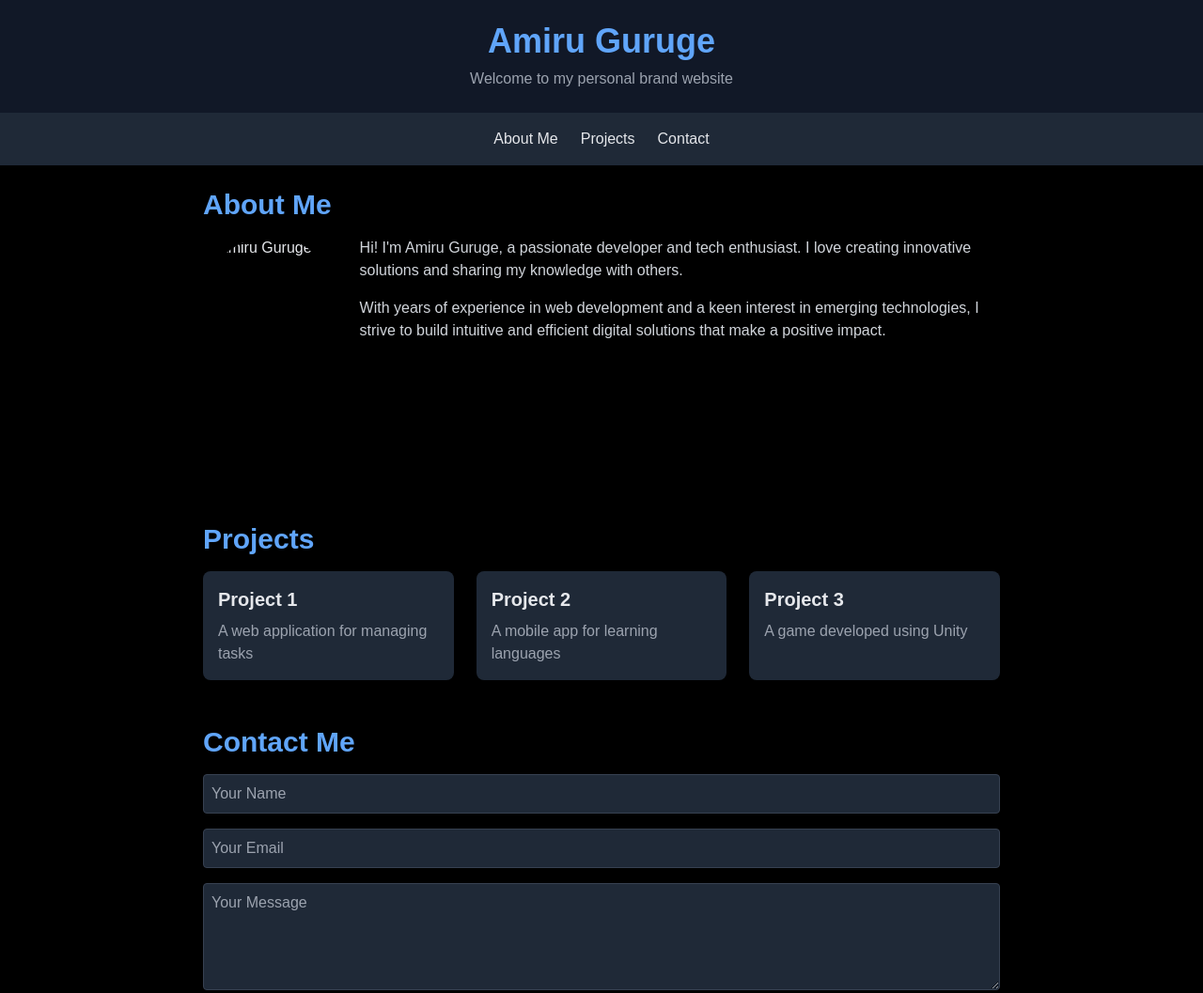
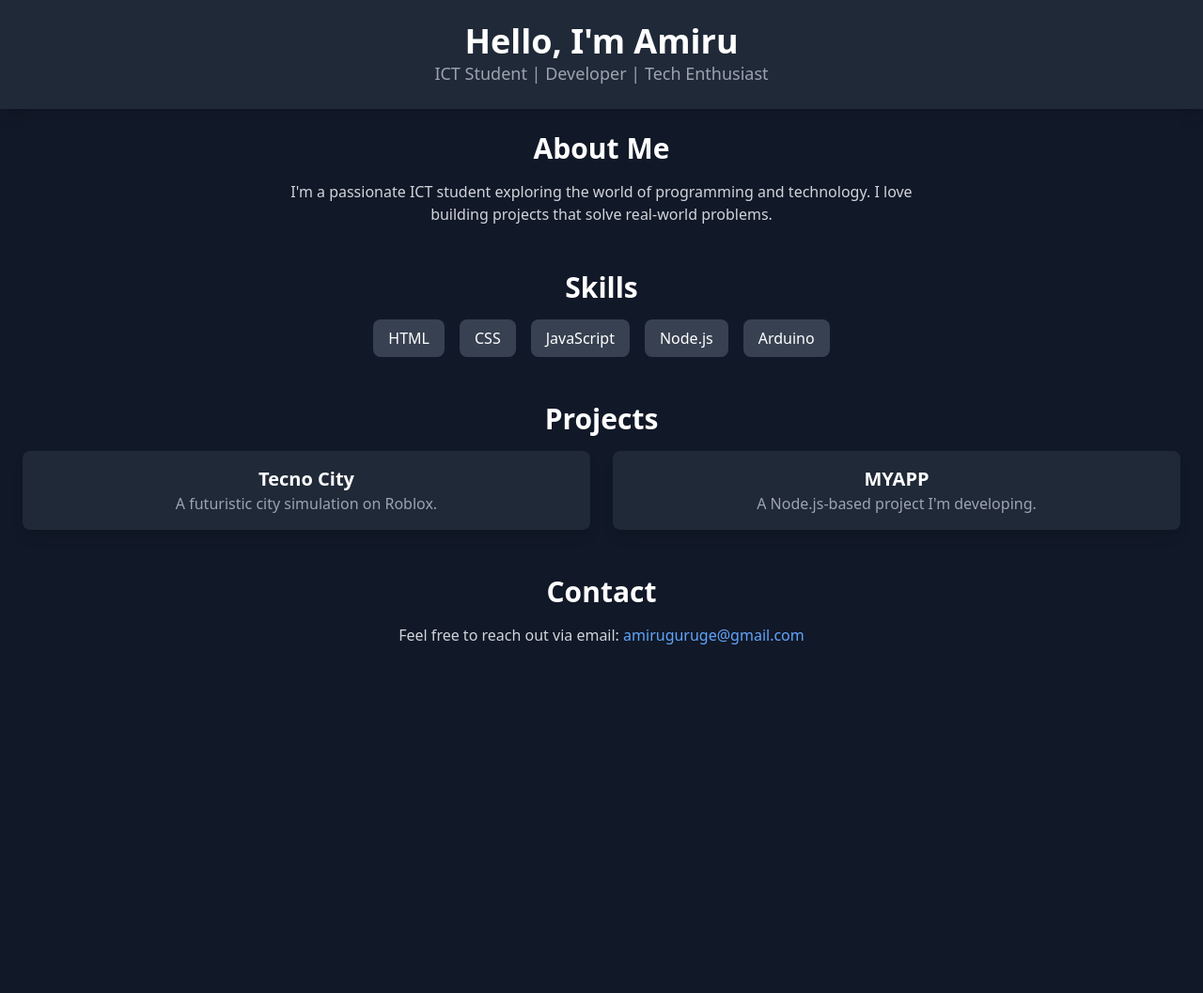
Before and after one commit to Amirumaster/myfristwebkids, a plain HTML site: page index.html in a window 1280 px wide. Shown: the top 1057 px of the page at 94% size. After the commit the page ends 800 px from the top, so only its background shows below. Drawn offline with nearby package versions, Linux system fonts and the light colour scheme.

Commit message:
Add files via upload

```diff
--- a/index.html
+++ b/index.html
@@ -3,81 +3,48 @@
 <head>
     <meta charset="UTF-8">
     <meta name="viewport" content="width=device-width, initial-scale=1.0">
-    <title>Amiru Guruge - Personal Brand</title>
+    <title>About Me</title>
     <script src="https://cdn.tailwindcss.com"></script>
-    <style>
-        /* Custom Styles */
-        body {
-            font-family: 'Arial', sans-serif;
-        }
-    </style>
 </head>
-<body class="bg-black text-gray-200">
-
-    <header class="bg-gray-900 text-white p-6">
-        <h1 class="text-4xl font-bold text-center text-blue-400">Amiru Guruge</h1>
-        <p class="text-center text-gray-400 mt-2">Welcome to my personal brand website</p>
+<body class="bg-gray-900 text-white">
+    <header class="p-6 text-center bg-gray-800 shadow-lg">
+        <h1 class="text-4xl font-bold">Hello, I'm Amiru</h1>
+        <p class="text-lg text-gray-400">ICT Student | Developer | Tech Enthusiast</p>
     </header>
 
-    <nav class="bg-gray-800 p-4 sticky top-0 z-10">
-        <ul class="flex justify-center space-x-6">
-            <li><a href="#about" class="hover:text-blue-400 transition duration-300">About Me</a></li>
-            <li><a href="#projects" class="hover:text-blue-400 transition duration-300">Projects</a></li>
-            <li><a href="#contact" class="hover:text-blue-400 transition duration-300">Contact</a></li>
-        </ul>
-    </nav>
+    <section class="container mx-auto p-6 text-center">
+        <h2 class="text-3xl font-semibold mb-4">About Me</h2>
+        <p class="text-gray-300 max-w-2xl mx-auto">I'm a passionate ICT student exploring the world of programming and technology. I love building projects that solve real-world problems.</p>
+    </section>
 
-    <main class="p-6 max-w-4xl mx-auto">
-        <section id="about" class="mb-12">
-            <h2 class="text-3xl font-bold mb-4 text-blue-400">About Me</h2>
-            <div class="flex flex-col md:flex-row items-center md:items-start gap-6">
-                <img src="img.png" alt="Amiru Guruge" class="w-64 h-64 object-cover rounded-full shadow-lg mb-4 md:mb-0">
-                <div>
-                    <p class="text-gray-300 mb-4">Hi! I'm Amiru Guruge, a passionate developer and tech enthusiast. I love creating innovative solutions and sharing my knowledge with others.</p>
-                    <p class="text-gray-300">With years of experience in web development and a keen interest in emerging technologies, I strive to build intuitive and efficient digital solutions that make a positive impact.</p>
-                </div>
+    <section class="container mx-auto p-6 text-center">
+        <h2 class="text-3xl font-semibold mb-4">Skills</h2>
+        <div class="flex flex-wrap justify-center gap-4">
+            <span class="bg-gray-700 px-4 py-2 rounded-lg">HTML</span>
+            <span class="bg-gray-700 px-4 py-2 rounded-lg">CSS</span>
+            <span class="bg-gray-700 px-4 py-2 rounded-lg">JavaScript</span>
+            <span class="bg-gray-700 px-4 py-2 rounded-lg">Node.js</span>
+            <span class="bg-gray-700 px-4 py-2 rounded-lg">Arduino</span>
+        </div>
+    </section>
+
+    <section class="container mx-auto p-6 text-center">
+        <h2 class="text-3xl font-semibold mb-4">Projects</h2>
+        <div class="grid md:grid-cols-2 gap-6">
+            <div class="bg-gray-800 p-4 rounded-lg shadow-lg">
+                <h3 class="text-xl font-semibold">Tecno City</h3>
+                <p class="text-gray-400">A futuristic city simulation on Roblox.</p>
             </div>
-        </section>
+            <div class="bg-gray-800 p-4 rounded-lg shadow-lg">
+                <h3 class="text-xl font-semibold">MYAPP</h3>
+                <p class="text-gray-400">A Node.js-based project I'm developing.</p>
+            </div>
+        </div>
+    </section>
 
-        <section id="projects" class="mb-12">
-            <h2 class="text-3xl font-bold mb-4 text-blue-400">Projects</h2>
-            <div class="grid grid-cols-1 md:grid-cols-2 lg:grid-cols-3 gap-6">
-                <div class="bg-gray-800 p-4 rounded-lg shadow-lg">
-                    <h3 class="text-xl font-semibold mb-2">Project 1</h3>
-                    <p class="text-gray-400">A web application for managing tasks</p>
-                </div>
-                <div class="bg-gray-800 p-4 rounded-lg shadow-lg">
-                    <h3 class="text-xl font-semibold mb-2">Project 2</h3>
-                    <p class="text-gray-400">A mobile app for learning languages</p>
-                </div>
-                <div class="bg-gray-800 p-4 rounded-lg shadow-lg">
-                    <h3 class="text-xl font-semibold mb-2">Project 3</h3>
-                    <p class="text-gray-400">A game developed using Unity</p>
-                </div>
-            </div>
-        </section>
-
-        <section id="contact">
-            <h2 class="text-3xl font-bold mb-4 text-blue-400">Contact Me</h2>
-            <form id="contactForm" class="space-y-4">
-                <input type="text" id="name" placeholder="Your Name" class="bg-gray-800 border border-gray-700 rounded w-full p-2 focus:outline-none focus:border-blue-400" required>
-                <input type="email" id="email" placeholder="Your Email" class="bg-gray-800 border border-gray-700 rounded w-full p-2 focus:outline-none focus:border-blue-400" required>
-                <textarea id="message" placeholder="Your Message" class="bg-gray-800 border border-gray-700 rounded w-full p-2 focus:outline-none focus:border-blue-400" rows="4" required></textarea>
-                <button type="submit" class="bg-blue-600 text-white p-2 rounded hover:bg-blue-700 transition duration-300">Send Message</button>
-            </form>
-        </section>
-    </main>
-
-    <footer class="bg-gray-900 text-gray-400 p-4 text-center mt-12">
-        <p>&copy; 2024 Amiru Guruge. All rights reserved.</p>
-    </footer>
-
-    <script>
-        document.getElementById('contactForm').addEventListener('submit', function(event) {
-            event.preventDefault(); // Prevent the form from submitting
-            alert('Message sent! Thank you for contacting me.');
-            // Here, you can add code to handle the form data (e.g., send it to an API)
-        });
-    </script>
+    <section class="container mx-auto p-6 text-center">
+        <h2 class="text-3xl font-semibold mb-4">Contact</h2>
+        <p class="text-gray-300">Feel free to reach out via email: <a href="mailto:your.amiruguruge@gmail.com" class="text-blue-400">amiruguruge@gmail.com</a></p>
+    </section>
 </body>
 </html>
```
